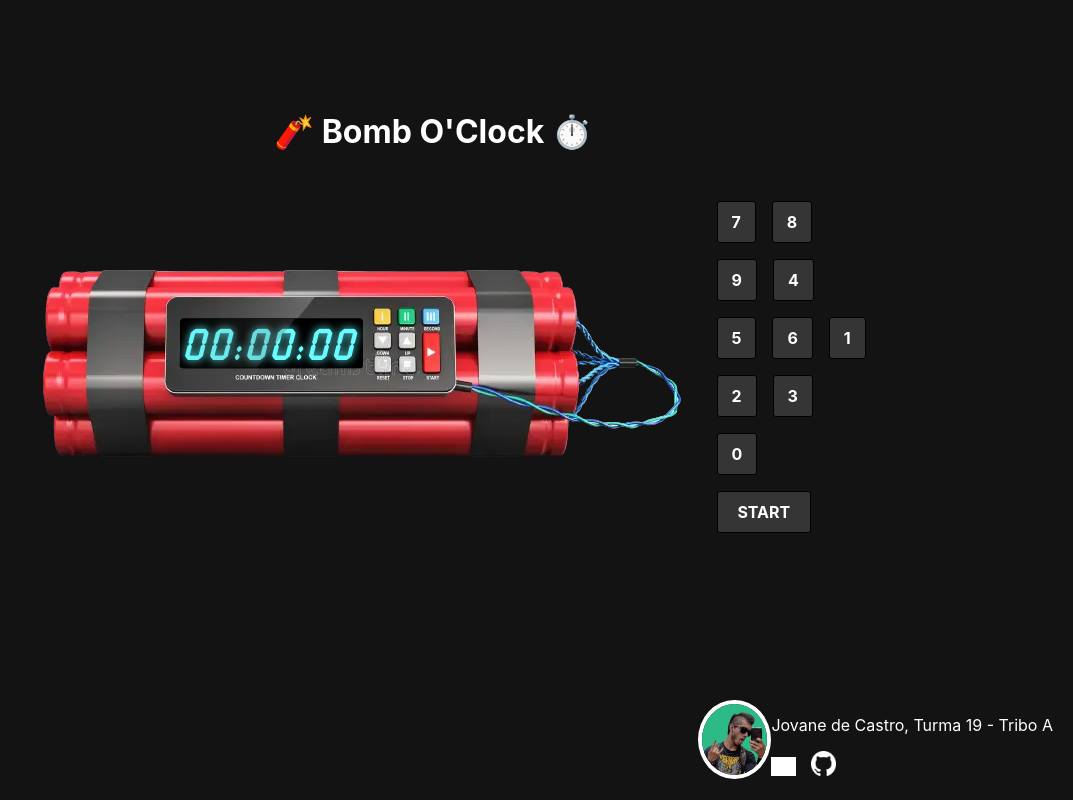
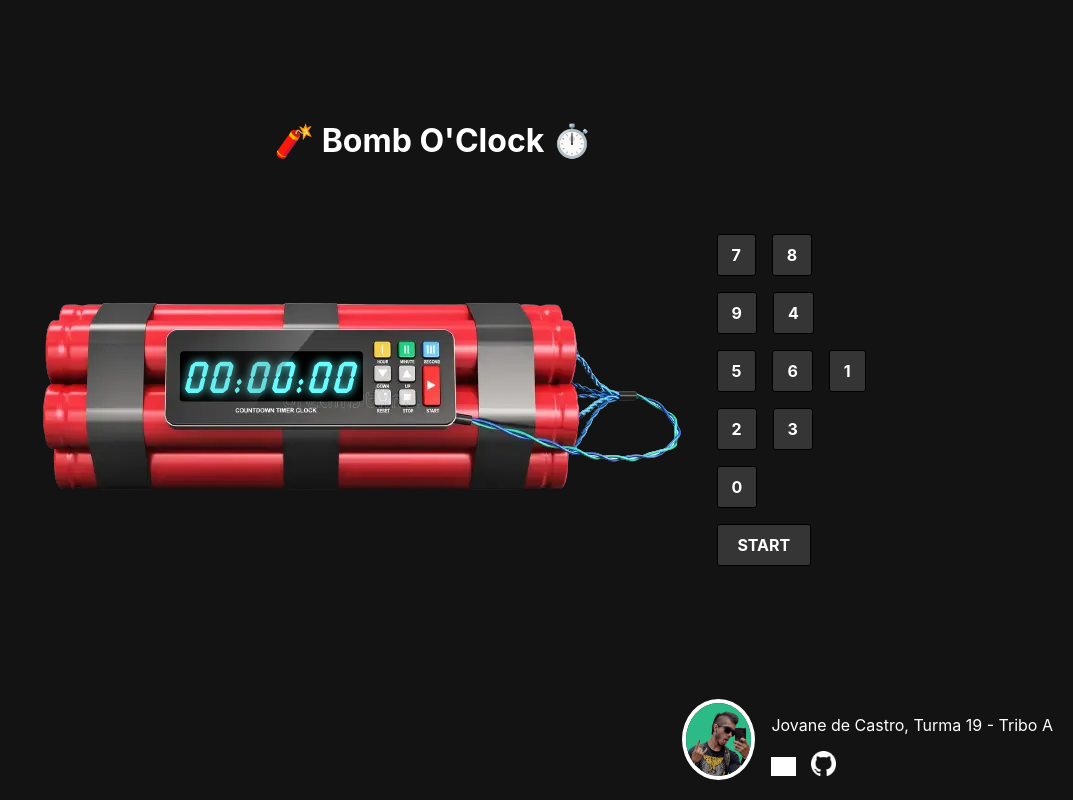
Before and after one commit to Sliman-Baghouri/Bomb-O-Clock, a React (Vite) app: page / in a window 1280 px wide. Shown: the whole page, without its empty margins (207-1280 px from the left). Built offline with nearby package versions, Linux system fonts and the light colour scheme; grey boxes are pictures that could not be loaded.

Commit message:
:lipstick: feat: CSS Grid
Now using CSS Grid for vertical alignment.

```diff
--- a/index.html
+++ b/index.html
@@ -6,6 +6,7 @@
     <meta name="viewport" content="width=device-width, initial-scale=1.0" />
     <title>Bomb O'Clock</title>
     <script type="module" src="/src/main.jsx" defer></script>
+    <link rel="stylesheet" href="/src/styles/main.css">
   </head>
   <body>
     <div id="root"></div>
--- a/src/App.css
+++ b/src/App.css
@@ -4,7 +4,6 @@
   justify-content: center;
   align-items: center;
   width: 100%;
-  margin-top: 5vh;
 }
 
 .App > img {
@@ -14,18 +13,23 @@
   top: 50%;
   transform: translate(-50%,-50%);
   z-index: 5;
+  background-color: red;
+}
+
+.header {
+  display: flex;
+  align-items: flex-end;
+  justify-content: center;
 }
 
 .header h1 {
-  margin: 0;
-  margin-top: 14vh;
+  margin: 0 auto;
   text-align: center;
 }
 
 @media screen and (max-width: 480px) {
   .App {
     flex-direction: column;
-    height: 50vh;
   }
 
   .App img {
--- a/src/styles/Footer.module.css
+++ b/src/styles/Footer.module.css
@@ -1,17 +1,17 @@
 .footer {
-  position: fixed;
-  bottom: 0;
-  right: 0;
   padding: 20px;
   display: flex;
-  align-items: center;
-  justify-content: space-between;
-  min-width: 350px;
+  width: fit-content;
+  height: fit-content;
+  position: absolute;
+  right: 0;
+  bottom: 0;
 }
 
 .footer > img {
   width: 65px;
   border-radius: 100%;
+  margin-right: 1em;
   border: 4px solid white;
 }
 
--- /dev/null
+++ b/src/styles/main.css
@@ -0,0 +1,4 @@
+#root {
+  display: grid;
+  grid-template-rows: 20vh 60vh 20vh;
+}
```
